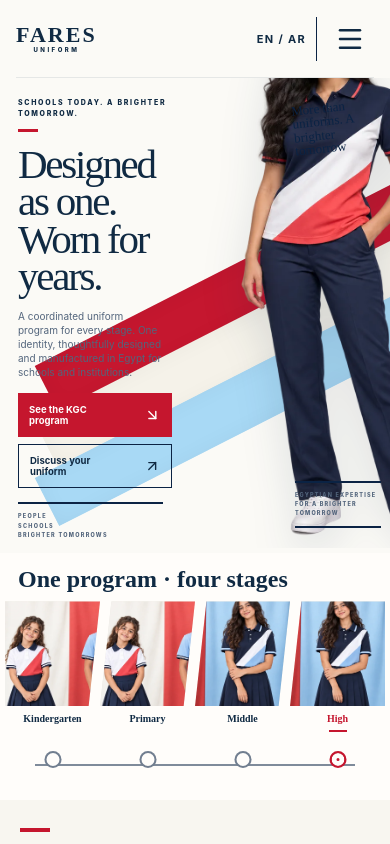
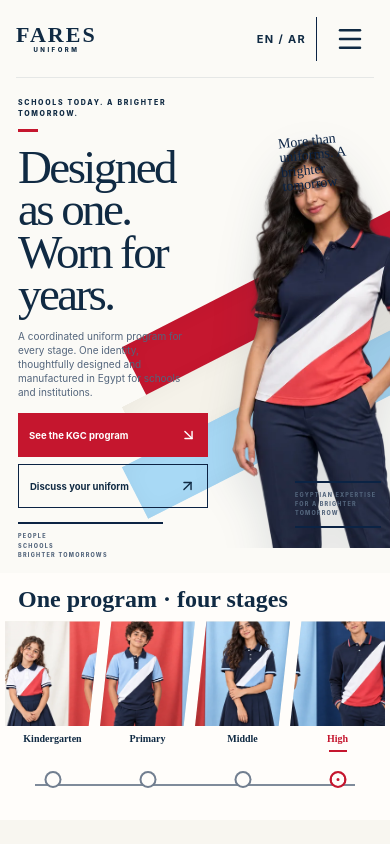
Before and after one commit to faresmohamed260/fares-uniform, a Next.js app in the folder prototype/public-site-motion/: page / in a window 390 px wide. Shown: the top 844 px of the page. Built offline with nearby package versions, Linux system fonts and the light colour scheme.

Commit message:
style: tighten Phase 9 preserved-board parity

```diff
--- a/prototype/public-site-motion/app/globals.css
+++ b/prototype/public-site-motion/app/globals.css
@@ -1829,3 +1829,125 @@ img { user-select: none; }
     inset: 0 38% -5% -18%;
   }
 }
+
+
+/* Checkpoint 24: direct preserved-board scale and overlap correction */
+@media (min-width: 1121px) {
+  .hero h1 {
+    max-width: 520px;
+    font-size: clamp(104px, 9vw, 148px);
+  }
+  .hero-model {
+    inset: 8px -16% -170px -48%;
+  }
+  .hero-model img {
+    object-position: center top;
+    transform: scale(1.26);
+    transform-origin: center top;
+  }
+  .hero-ribbons span:nth-child(1) { bottom: 460px; }
+  .hero-ribbons span:nth-child(2) { bottom: 315px; }
+  .hero-ribbons span:nth-child(3) { bottom: 170px; }
+
+  .detail-copy h2 {
+    max-width: 480px;
+    font-size: clamp(88px, 8vw, 132px);
+  }
+  .detail-garment {
+    inset: -100px 105px -85px -125px;
+  }
+  .detail-garment img {
+    transform: rotate(-5deg) scale(1.36);
+    transform-origin: center;
+  }
+
+  .explode-media {
+    inset: -72px -22% -68px -27%;
+  }
+  .explode-media img {
+    transform: rotate(-2deg) scale(1.18);
+    transform-origin: center;
+  }
+  .explode-detail-preview.preview-0 img {
+    object-position: center 2%;
+    transform: scale(4.4);
+    transform-origin: 50% 2%;
+  }
+}
+
+@media (max-width: 760px) {
+  .hero h1 {
+    max-width: 180px;
+    font-size: 47px;
+    line-height: .9;
+  }
+  .hero-copy > p {
+    max-width: 166px;
+  }
+  .hero-actions {
+    width: 190px;
+  }
+  .primary-action,
+  .secondary-action {
+    width: 190px;
+  }
+  .hero-model {
+    inset: 52px -28% -54px 27%;
+  }
+  .hero-model img {
+    object-position: center top;
+    transform: scale(1.32);
+    transform-origin: center top;
+  }
+  .hero-ribbons {
+    inset: 0 -45% -5% 25%;
+  }
+  .hero-ribbons span {
+    height: 58px;
+    transform: rotate(-27deg);
+  }
+  .hero-ribbons span:nth-child(1) { bottom: 170px; }
+  .hero-ribbons span:nth-child(2) { bottom: 110px; }
+  .hero-ribbons span:nth-child(3) { bottom: 50px; }
+  .hero-script {
+    top: 54px;
+    right: 8px;
+    width: 102px;
+    font-size: 14px;
+  }
+
+  [dir="rtl"] .hero h1 {
+    width: 184px;
+    max-width: 184px;
+    font-size: 43px;
+  }
+  [dir="rtl"] .hero-copy > p {
+    width: 168px;
+    max-width: 168px;
+  }
+  [dir="rtl"] .hero-actions {
+    width: 190px;
+  }
+  [dir="rtl"] .primary-action,
+  [dir="rtl"] .secondary-action {
+    width: 190px;
+  }
+  [dir="rtl"] .hero-model {
+    inset: 50px 27% -54px -30%;
+  }
+  [dir="rtl"] .hero-model img {
+    object-position: center top;
+    transform: scale(1.32);
+    transform-origin: center top;
+  }
+  [dir="rtl"] .hero-ribbons {
+    inset: 0 25% -5% -45%;
+  }
+  [dir="rtl"] .hero-ribbons span {
+    height: 58px;
+    transform: rotate(27deg);
+  }
+  [dir="rtl"] .hero-ribbons span:nth-child(1) { bottom: 170px; }
+  [dir="rtl"] .hero-ribbons span:nth-child(2) { bottom: 110px; }
+  [dir="rtl"] .hero-ribbons span:nth-child(3) { bottom: 50px; }
+}
--- a/prototype/public-site-motion/components/pattern-experience.tsx
+++ b/prototype/public-site-motion/components/pattern-experience.tsx
@@ -224,7 +224,7 @@ export function PatternExperience({
         <div className={"stage-grid stage-count-" + project.cohorts.length} role="tablist" data-testid="cohort-rail">
           {project.cohorts.map((item, index) => {
             const active = item.id === cohort.id;
-            const position = isKgc ? [0, 0, 66.67, 66.67][index] ?? 50 : project.cohorts.length > 1 ? (index / (project.cohorts.length - 1)) * 100 : 50;
+            const position = project.cohorts.length > 1 ? (index / (project.cohorts.length - 1)) * 100 : 50;
             return (
               <button
                 className={"stage-card " + (active ? "is-active" : "")}
```
